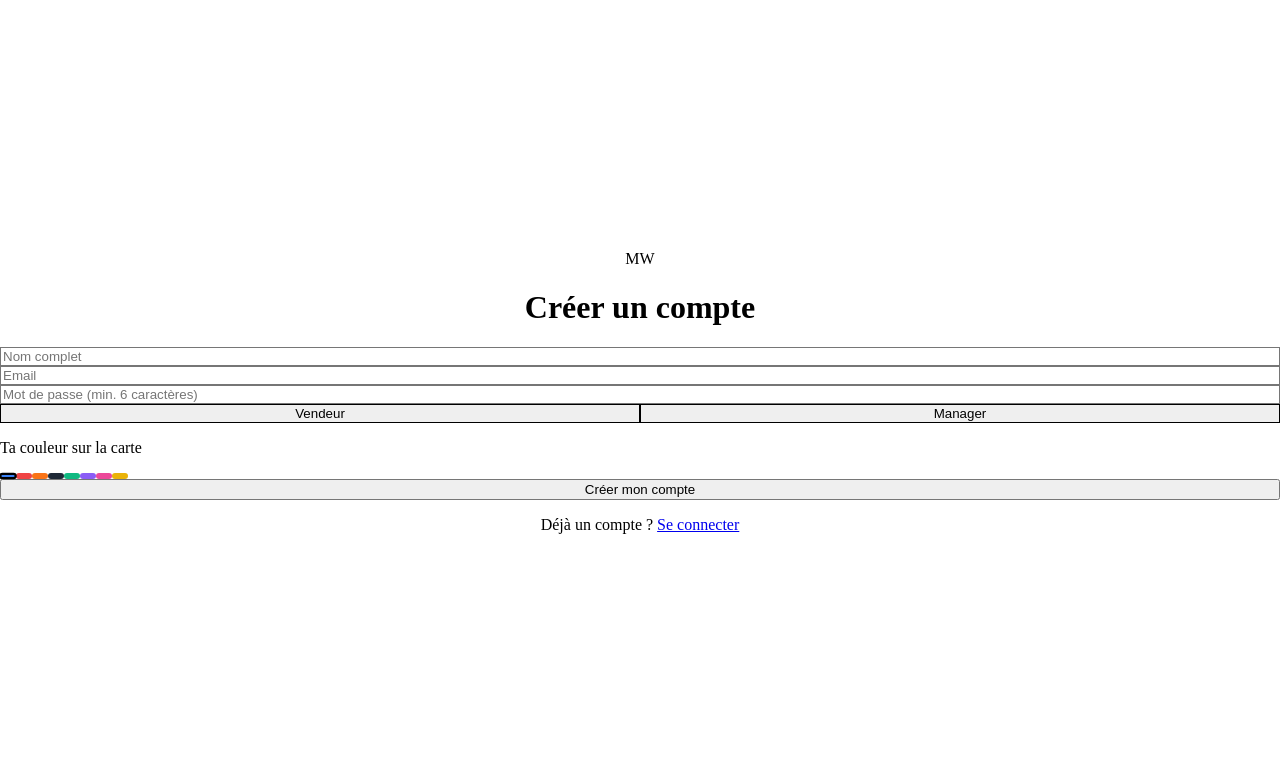
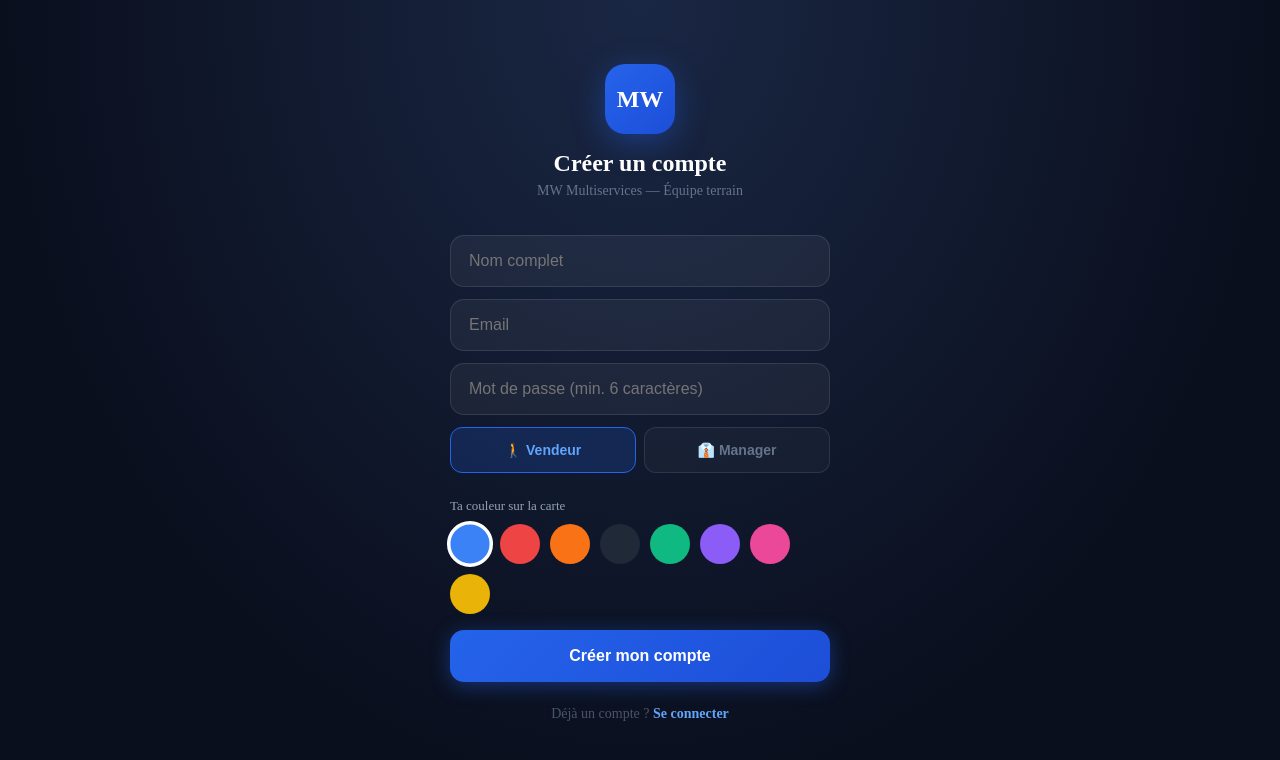
Before and after one commit to willthug77/mw-porteaporte, a Next.js app: page /signup in a window 1280 px wide. Shown: the top 760 px of the page. Built offline with nearby package versions, Linux system fonts and the light colour scheme; no server answers.

Commit message:
interface MW branding

```diff
--- a/app/(app)/profil/page.tsx
+++ b/app/(app)/profil/page.tsx
@@ -6,12 +6,15 @@ import { useRouter } from 'next/navigation'
 export default function ProfilPage() {
   const router = useRouter()
   const [profile, setProfile] = useState<any>(null)
+  const [doors, setDoors] = useState<any[]>([])
 
   useEffect(() => {
     supabase.auth.getUser().then(async ({ data: { user } }) => {
       if (!user) return
       const { data } = await supabase.from('profiles').select('*').eq('id', user.id).single()
       setProfile(data)
+      const { data: d } = await supabase.from('doors').select('*').eq('user_id', user.id)
+      setDoors(d || [])
     })
   }, [])
 
@@ -22,36 +25,70 @@ export default function ProfilPage() {
 
   if (!profile) return null
 
+  const todayStr = new Date().toISOString().slice(0, 10)
+  const portesAujourdhui = doors.filter(d => d.created_at.startsWith(todayStr)).length
+  const ventes = doors.filter(d => d.status === 'vendu').length
+  const montant = doors.filter(d => d.status === 'vendu').reduce((s, d) => s + (d.contract_value || 0), 0)
+  const taux = doors.length > 0 ? Math.round((ventes / doors.length) * 100) : 0
+
   return (
-    <div style={{ height: '100%', overflowY: 'auto', background: '#0F172A' }}>
-      <div style={{ padding: 20, display: 'flex', flexDirection: 'column', gap: 16 }}>
-        <h1 style={{ color: 'white', fontWeight: 700, fontSize: 24, margin: 0 }}>Profil</h1>
+    <div style={{ height: '100%', overflowY: 'auto', background: '#0A0F1E' }}>
+      <div style={{ padding: '24px 20px 40px' }}>
 
-        <div style={{ background: '#1E293B', borderRadius: 20, padding: 20, display: 'flex', alignItems: 'center', gap: 16 }}>
-          <div style={{ width: 64, height: 64, borderRadius: '50%', background: profile.color, display: 'flex', alignItems: 'center', justifyContent: 'center', color: 'white', fontWeight: 700, fontSize: 22, flexShrink: 0 }}>
+        {/* Header */}
+        <div style={{ display: 'flex', alignItems: 'center', gap: 16, marginBottom: 28, padding: '20px', background: 'linear-gradient(135deg, #1E293B, #0F172A)', borderRadius: 20, border: '1px solid rgba(255,255,255,0.06)' }}>
+          <div style={{ width: 64, height: 64, borderRadius: 20, background: profile.color, display: 'flex', alignItems: 'center', justifyContent: 'center', color: 'white', fontWeight: 800, fontSize: 22, flexShrink: 0, boxShadow: `0 4px 20px ${profile.color}60` }}>
             {profile.full_name.slice(0, 2).toUpperCase()}
           </div>
           <div>
-            <p style={{ color: 'white', fontWeight: 700, fontSize: 18, margin: 0 }}>{profile.full_name}</p>
+            <p style={{ color: 'white', fontWeight: 700, fontSize: 20, margin: 0 }}>{profile.full_name}</p>
             <p style={{ color: '#64748B', fontSize: 13, margin: '4px 0' }}>{profile.email}</p>
-            <span style={{ background: '#1E3A5F', color: '#60A5FA', fontSize: 12, padding: '3px 10px', borderRadius: 8, fontWeight: 500 }}>
+            <span style={{ background: 'rgba(37,99,235,0.2)', color: '#60A5FA', fontSize: 11, padding: '3px 10px', borderRadius: 8, fontWeight: 600, textTransform: 'uppercase', letterSpacing: 0.5 }}>
               {profile.role}
             </span>
           </div>
         </div>
 
-        <div style={{ background: '#1E293B', borderRadius: 16, padding: '14px 16px' }}>
-          <p style={{ color: '#64748B', fontSize: 12, margin: '0 0 8px' }}>Ta couleur terrain</p>
-          <div style={{ width: 40, height: 40, borderRadius: '50%', background: profile.color, border: '2px solid white' }} />
+        {/* Stats perso */}
+        <p style={{ color: '#64748B', fontSize: 11, fontWeight: 600, textTransform: 'uppercase', letterSpacing: 1, marginBottom: 12 }}>Mes statistiques</p>
+        <div style={{ display: 'grid', gridTemplateColumns: '1fr 1fr', gap: 10, marginBottom: 24 }}>
+          {[
+            { label: "Portes aujourd'hui", value: portesAujourdhui, color: 'white' },
+            { label: 'Total portes', value: doors.length, color: 'white' },
+            { label: 'Total ventes', value: ventes, color: '#34D399' },
+            { label: 'Taux closing', value: `${taux}%`, color: '#60A5FA' },
+          ].map(s => (
+            <div key={s.label} style={{ background: 'rgba(255,255,255,0.03)', border: '1px solid rgba(255,255,255,0.06)', borderRadius: 16, padding: '14px 16px' }}>
+              <p style={{ color: '#64748B', fontSize: 11, margin: '0 0 4px' }}>{s.label}</p>
+              <p style={{ color: s.color, fontSize: 24, fontWeight: 700, margin: 0 }}>{s.value}</p>
+            </div>
+          ))}
         </div>
 
-        <div style={{ background: '#1E293B', borderRadius: 16, padding: '14px 16px' }}>
-          <p style={{ color: '#64748B', fontSize: 12, margin: '0 0 4px' }}>Équipe</p>
-          <p style={{ color: 'white', fontWeight: 600, fontSize: 15, margin: 0 }}>MW Multiservices</p>
+        {montant > 0 && (
+          <div style={{ background: 'linear-gradient(135deg, rgba(16,185,129,0.15), rgba(16,185,129,0.05))', border: '1px solid rgba(16,185,129,0.2)', borderRadius: 16, padding: '16px 20px', marginBottom: 24, display: 'flex', justifyContent: 'space-between', alignItems: 'center' }}>
+            <div>
+              <p style={{ color: '#6EE7B7', fontSize: 12, margin: '0 0 2px', fontWeight: 500 }}>Total vendu</p>
+              <p style={{ color: '#34D399', fontSize: 28, fontWeight: 800, margin: 0 }}>{montant.toLocaleString('fr-CA')} $</p>
+            </div>
+            <span style={{ fontSize: 36 }}>💰</span>
+          </div>
+        )}
+
+        {/* Infos */}
+        <div style={{ background: 'rgba(255,255,255,0.03)', border: '1px solid rgba(255,255,255,0.06)', borderRadius: 16, padding: '16px 20px', marginBottom: 24 }}>
+          <div style={{ display: 'flex', justifyContent: 'space-between', alignItems: 'center', marginBottom: 12 }}>
+            <span style={{ color: '#64748B', fontSize: 13 }}>Couleur terrain</span>
+            <div style={{ width: 28, height: 28, borderRadius: '50%', background: profile.color, border: '2px solid rgba(255,255,255,0.2)' }} />
+          </div>
+          <div style={{ display: 'flex', justifyContent: 'space-between', alignItems: 'center' }}>
+            <span style={{ color: '#64748B', fontSize: 13 }}>Équipe</span>
+            <span style={{ color: 'white', fontWeight: 600, fontSize: 13 }}>MW Multiservices</span>
+          </div>
         </div>
 
         <button onClick={handleLogout}
-          style={{ background: 'rgba(239,68,68,0.1)', color: '#EF4444', fontWeight: 600, padding: '16px', borderRadius: 16, fontSize: 15, border: '1px solid rgba(239,68,68,0.3)', cursor: 'pointer', display: 'flex', alignItems: 'center', justifyContent: 'center', gap: 8 }}>
+          style={{ width: '100%', background: 'rgba(239,68,68,0.08)', color: '#EF4444', fontWeight: 600, padding: '16px', borderRadius: 16, fontSize: 15, border: '1px solid rgba(239,68,68,0.2)', cursor: 'pointer' }}>
           Se déconnecter
         </button>
       </div>
--- a/app/(auth)/login/page.tsx
+++ b/app/(auth)/login/page.tsx
@@ -24,46 +24,58 @@ export default function LoginPage() {
   }
 
   return (
-    <div className="min-h-screen bg-slate-950 flex flex-col items-center justify-center p-6">
-      <div className="w-full max-w-sm">
-        <div className="text-center mb-10">
-          <div className="inline-flex items-center justify-center w-16 h-16 bg-blue-600 rounded-2xl mb-4">
-            <span className="text-2xl font-bold">MW</span>
+    <div style={{ minHeight: '100vh', background: '#0A0F1E', display: 'flex', flexDirection: 'column', alignItems: 'center', justifyContent: 'center', padding: 24 }}>
+
+      {/* Background gradient */}
+      <div style={{ position: 'fixed', inset: 0, background: 'radial-gradient(ellipse at top, #1a2744 0%, #0A0F1E 70%)', zIndex: 0 }} />
+
+      <div style={{ width: '100%', maxWidth: 380, position: 'relative', zIndex: 1 }}>
+
+        {/* Logo */}
+        <div style={{ textAlign: 'center', marginBottom: 48 }}>
+          <div style={{ display: 'inline-flex', alignItems: 'center', justifyContent: 'center', width: 80, height: 80, background: 'linear-gradient(135deg, #2563EB, #1D4ED8)', borderRadius: 24, marginBottom: 20, boxShadow: '0 8px 32px rgba(37,99,235,0.4)' }}>
+            <span style={{ color: 'white', fontWeight: 900, fontSize: 28, letterSpacing: -1 }}>MW</span>
           </div>
-          <h1 className="text-2xl font-bold text-white">MW Multiservices</h1>
-          <p className="text-slate-400 mt-1 text-sm">Porte-à-porte terrain</p>
+          <h1 style={{ color: 'white', fontWeight: 800, fontSize: 26, margin: 0, letterSpacing: -0.5 }}>MW Multiservices</h1>
+          <p style={{ color: '#64748B', marginTop: 6, fontSize: 14 }}>Application terrain — Porte-à-porte</p>
         </div>
 
-        <form onSubmit={handleLogin} className="space-y-4">
+        {/* Form */}
+        <form onSubmit={handleLogin} style={{ display: 'flex', flexDirection: 'column', gap: 12 }}>
           <input
             type="email"
-            placeholder="Email"
+            placeholder="Adresse email"
             value={email}
             onChange={e => setEmail(e.target.value)}
-            className="w-full bg-slate-800 border border-slate-700 rounded-xl px-4 py-4 text-white text-base placeholder-slate-500 focus:outline-none focus:border-blue-500"
             required
+            style={{ background: 'rgba(255,255,255,0.05)', border: '1px solid rgba(255,255,255,0.1)', borderRadius: 14, padding: '16px 18px', color: 'white', fontSize: 16, outline: 'none', width: '100%' }}
           />
           <input
             type="password"
             placeholder="Mot de passe"
             value={password}
             onChange={e => setPassword(e.target.value)}
-            className="w-full bg-slate-800 border border-slate-700 rounded-xl px-4 py-4 text-white text-base placeholder-slate-500 focus:outline-none focus:border-blue-500"
             required
+            style={{ background: 'rgba(255,255,255,0.05)', border: '1px solid rgba(255,255,255,0.1)', borderRadius: 14, padding: '16px 18px', color: 'white', fontSize: 16, outline: 'none', width: '100%' }}
           />
-          {error && <p className="text-red-400 text-sm text-center">{error}</p>}
+
+          {error && (
+            <div style={{ background: 'rgba(239,68,68,0.1)', border: '1px solid rgba(239,68,68,0.3)', borderRadius: 10, padding: '10px 14px', color: '#FCA5A5', fontSize: 14 }}>
+              {error}
+            </div>
+          )}
+
           <button
             type="submit"
             disabled={loading}
-            className="w-full bg-blue-600 hover:bg-blue-700 text-white font-semibold py-4 rounded-xl text-base transition-colors disabled:opacity-50"
-          >
+            style={{ background: loading ? '#334155' : 'linear-gradient(135deg, #2563EB, #1D4ED8)', color: 'white', fontWeight: 700, padding: '17px', borderRadius: 14, fontSize: 16, border: 'none', cursor: loading ? 'not-allowed' : 'pointer', marginTop: 4, boxShadow: loading ? 'none' : '0 4px 20px rgba(37,99,235,0.4)' }}>
             {loading ? 'Connexion...' : 'Se connecter'}
           </button>
         </form>
 
-        <p className="text-center text-slate-500 text-sm mt-6">
+        <p style={{ textAlign: 'center', color: '#475569', fontSize: 14, marginTop: 24 }}>
           Pas de compte ?{' '}
-          <a href="/signup" className="text-blue-400 font-medium">Créer un compte</a>
+          <a href="/signup" style={{ color: '#60A5FA', fontWeight: 600, textDecoration: 'none' }}>Créer un compte</a>
         </p>
       </div>
     </div>
--- a/app/(auth)/signup/page.tsx
+++ b/app/(auth)/signup/page.tsx
@@ -29,109 +29,80 @@ export default function SignupPage() {
     e.preventDefault()
     setLoading(true)
     setError('')
-
     if (role === 'manager' && managerCode !== 'MW2024MANAGER') {
       setError('Code manager invalide')
       setLoading(false)
       return
     }
-
     const { error } = await supabase.auth.signUp({
-      email,
-      password,
+      email, password,
       options: { data: { full_name: fullName, role, color } }
     })
-
-    if (error) {
-      setError(error.message)
-      setLoading(false)
-    } else {
-      router.push('/carte')
-    }
+    if (error) { setError(error.message); setLoading(false) }
+    else router.push('/carte')
   }
 
+  const inputStyle = { background: 'rgba(255,255,255,0.05)', border: '1px solid rgba(255,255,255,0.1)', borderRadius: 14, padding: '16px 18px', color: 'white', fontSize: 16, outline: 'none', width: '100%' }
+
   return (
-    <div className="min-h-screen bg-slate-950 flex flex-col items-center justify-center p-6">
-      <div className="w-full max-w-sm">
-        <div className="text-center mb-8">
-          <div className="inline-flex items-center justify-center w-16 h-16 bg-blue-600 rounded-2xl mb-4">
-            <span className="text-2xl font-bold">MW</span>
+    <div style={{ minHeight: '100vh', background: '#0A0F1E', display: 'flex', flexDirection: 'column', alignItems: 'center', justifyContent: 'center', padding: 24 }}>
+      <div style={{ position: 'fixed', inset: 0, background: 'radial-gradient(ellipse at top, #1a2744 0%, #0A0F1E 70%)', zIndex: 0 }} />
+
+      <div style={{ width: '100%', maxWidth: 380, position: 'relative', zIndex: 1 }}>
+        <div style={{ textAlign: 'center', marginBottom: 36 }}>
+          <div style={{ display: 'inline-flex', alignItems: 'center', justifyContent: 'center', width: 70, height: 70, background: 'linear-gradient(135deg, #2563EB, #1D4ED8)', borderRadius: 20, marginBottom: 16, boxShadow: '0 8px 32px rgba(37,99,235,0.4)' }}>
+            <span style={{ color: 'white', fontWeight: 900, fontSize: 24 }}>MW</span>
           </div>
-          <h1 className="text-2xl font-bold text-white">Créer un compte</h1>
+          <h1 style={{ color: 'white', fontWeight: 800, fontSize: 24, margin: 0 }}>Créer un compte</h1>
+          <p style={{ color: '#64748B', marginTop: 6, fontSize: 14 }}>MW Multiservices — Équipe terrain</p>
         </div>
 
-        <form onSubmit={handleSignup} className="space-y-4">
-          <input
-            type="text"
-            placeholder="Nom complet"
-            value={fullName}
-            onChange={e => setFullName(e.target.value)}
-            className="w-full bg-slate-800 border border-slate-700 rounded-xl px-4 py-4 text-white text-base placeholder-slate-500 focus:outline-none focus:border-blue-500"
-            required
-          />
-          <input
-            type="email"
-            placeholder="Email"
-            value={email}
-            onChange={e => setEmail(e.target.value)}
-            className="w-full bg-slate-800 border border-slate-700 rounded-xl px-4 py-4 text-white text-base placeholder-slate-500 focus:outline-none focus:border-blue-500"
-            required
-          />
-          <input
-            type="password"
-            placeholder="Mot de passe (min. 6 caractères)"
-            value={password}
-            onChange={e => setPassword(e.target.value)}
-            className="w-full bg-slate-800 border border-slate-700 rounded-xl px-4 py-4 text-white text-base placeholder-slate-500 focus:outline-none focus:border-blue-500"
-            required
-          />
+        <form onSubmit={handleSignup} style={{ display: 'flex', flexDirection: 'column', gap: 12 }}>
+          <input style={inputStyle} type="text" placeholder="Nom complet" value={fullName} onChange={e => setFullName(e.target.value)} required />
+          <input style={inputStyle} type="email" placeholder="Email" value={email} onChange={e => setEmail(e.target.value)} required />
+          <input style={inputStyle} type="password" placeholder="Mot de passe (min. 6 caractères)" value={password} onChange={e => setPassword(e.target.value)} required />
 
-          <div className="grid grid-cols-2 gap-3">
+          {/* Rôle */}
+          <div style={{ display: 'grid', gridTemplateColumns: '1fr 1fr', gap: 8 }}>
             {(['vendeur', 'manager'] as const).map(r => (
               <button key={r} type="button" onClick={() => setRole(r)}
-                className={`py-3 rounded-xl font-medium capitalize border transition-colors ${
-                  role === r ? 'bg-blue-600 border-blue-600 text-white' : 'bg-slate-800 border-slate-700 text-slate-400'
-                }`}>
-                {r}
+                style={{ padding: '14px', borderRadius: 12, fontWeight: 600, fontSize: 14, border: `1px solid ${role === r ? '#2563EB' : 'rgba(255,255,255,0.1)'}`, background: role === r ? 'rgba(37,99,235,0.2)' : 'rgba(255,255,255,0.03)', color: role === r ? '#60A5FA' : '#64748B', cursor: 'pointer', textTransform: 'capitalize' }}>
+                {r === 'vendeur' ? '🚶 Vendeur' : '👔 Manager'}
               </button>
             ))}
           </div>
 
           {role === 'manager' && (
-            <input
-              type="password"
-              placeholder="Code manager"
-              value={managerCode}
-              onChange={e => setManagerCode(e.target.value)}
-              className="w-full bg-slate-800 border border-slate-700 rounded-xl px-4 py-4 text-white text-base placeholder-slate-500 focus:outline-none focus:border-blue-500"
-            />
+            <input style={inputStyle} type="password" placeholder="Code manager" value={managerCode} onChange={e => setManagerCode(e.target.value)} />
           )}
 
+          {/* Couleur */}
           <div>
-            <p className="text-slate-400 text-sm mb-2">Ta couleur sur la carte</p>
-            <div className="flex flex-wrap gap-2">
+            <p style={{ color: '#94A3B8', fontSize: 13, marginBottom: 10, fontWeight: 500 }}>Ta couleur sur la carte</p>
+            <div style={{ display: 'flex', flexWrap: 'wrap', gap: 10 }}>
               {COLORS.map(c => (
                 <button key={c.value} type="button" onClick={() => setColor(c.value)}
-                  className={`w-10 h-10 rounded-full border-2 transition-transform ${
-                    color === c.value ? 'border-white scale-110' : 'border-transparent'
-                  }`}
-                  style={{ backgroundColor: c.value }}
+                  style={{ width: 40, height: 40, borderRadius: '50%', background: c.value, border: `3px solid ${color === c.value ? 'white' : 'transparent'}`, cursor: 'pointer', transform: color === c.value ? 'scale(1.15)' : 'scale(1)', transition: 'all 0.15s' }}
                 />
               ))}
             </div>
           </div>
 
-          {error && <p className="text-red-400 text-sm">{error}</p>}
+          {error && (
+            <div style={{ background: 'rgba(239,68,68,0.1)', border: '1px solid rgba(239,68,68,0.3)', borderRadius: 10, padding: '10px 14px', color: '#FCA5A5', fontSize: 14 }}>
+              {error}
+            </div>
+          )}
 
           <button type="submit" disabled={loading}
-            className="w-full bg-blue-600 hover:bg-blue-700 text-white font-semibold py-4 rounded-xl text-base transition-colors disabled:opacity-50">
+            style={{ background: loading ? '#334155' : 'linear-gradient(135deg, #2563EB, #1D4ED8)', color: 'white', fontWeight: 700, padding: '17px', borderRadius: 14, fontSize: 16, border: 'none', cursor: loading ? 'not-allowed' : 'pointer', marginTop: 4, boxShadow: loading ? 'none' : '0 4px 20px rgba(37,99,235,0.4)' }}>
             {loading ? 'Création...' : 'Créer mon compte'}
           </button>
         </form>
 
-        <p className="text-center text-slate-500 text-sm mt-6">
+        <p style={{ textAlign: 'center', color: '#475569', fontSize: 14, marginTop: 24 }}>
           Déjà un compte ?{' '}
-          <a href="/login" className="text-blue-400 font-medium">Se connecter</a>
+          <a href="/login" style={{ color: '#60A5FA', fontWeight: 600, textDecoration: 'none' }}>Se connecter</a>
         </p>
       </div>
     </div>
```
Also changed, not shown: app/(app)/layout.tsx (+24 -16 lines).
